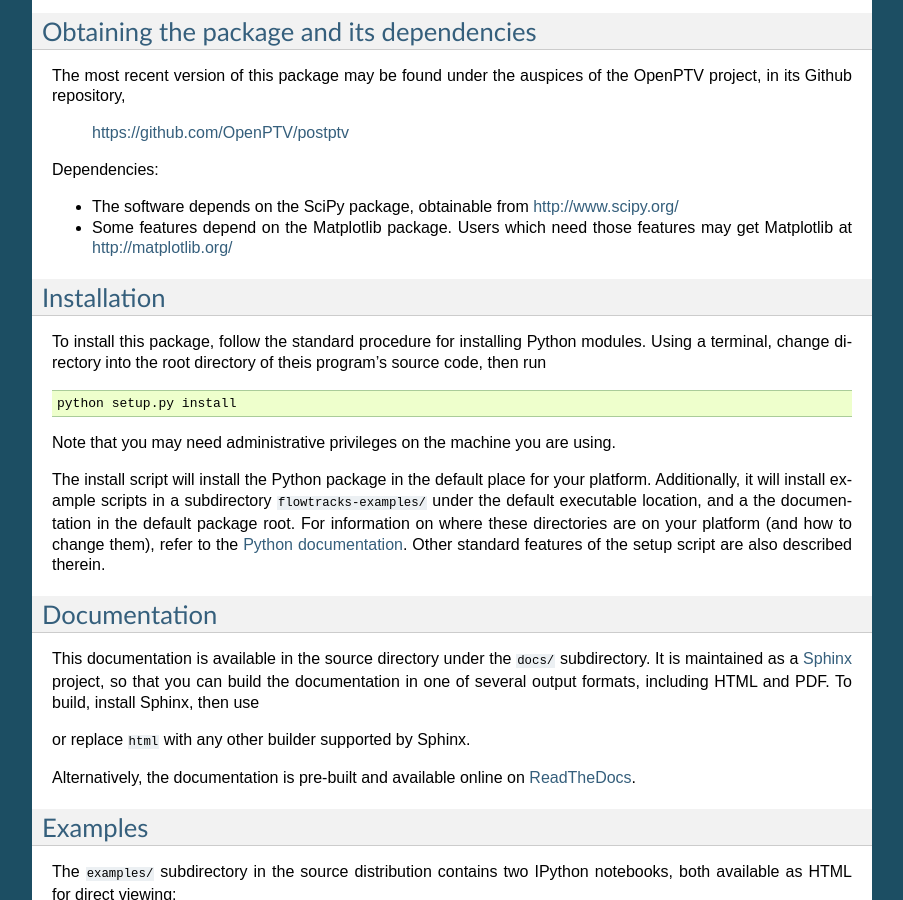
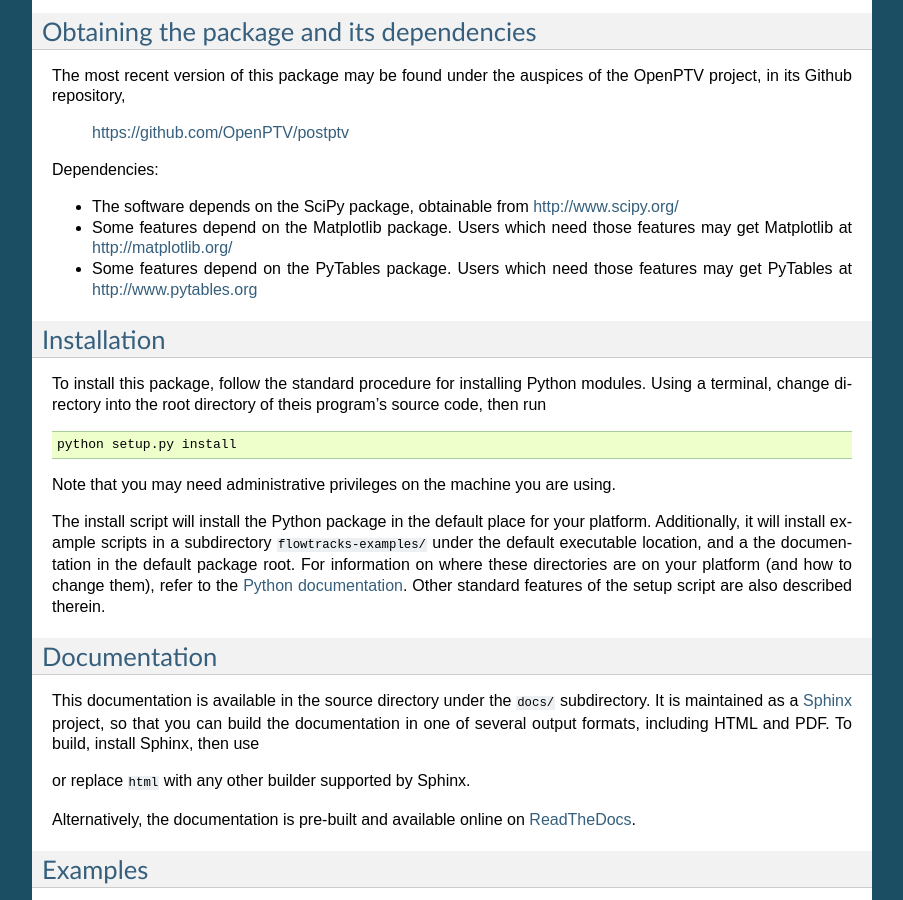
Before and after one commit to OpenPTV/postptv, a Sphinx documentation site: the page built from doc/index.rst, in a window 1280 px wide and 900 px high, scrolled down 649 px. Shown: the whole window, without its empty margins (198-1101 px from the left). Built offline with Sphinx 7.4.7, drawn with Linux system fonts in a browser that asks for light colours.

Commit message:
Update index.rst

```diff
--- a/doc/index.rst
+++ b/doc/index.rst
@@ -51,6 +51,10 @@ Dependencies:
 
 * Some features depend on the Matplotlib package. Users which need those
   features may get Matplotlib at http://matplotlib.org/
+
+* Some features depend on the PyTables package. Users which need those
+  features may get PyTables at http://www.pytables.org
+
 
 Installation
 -----------
```
